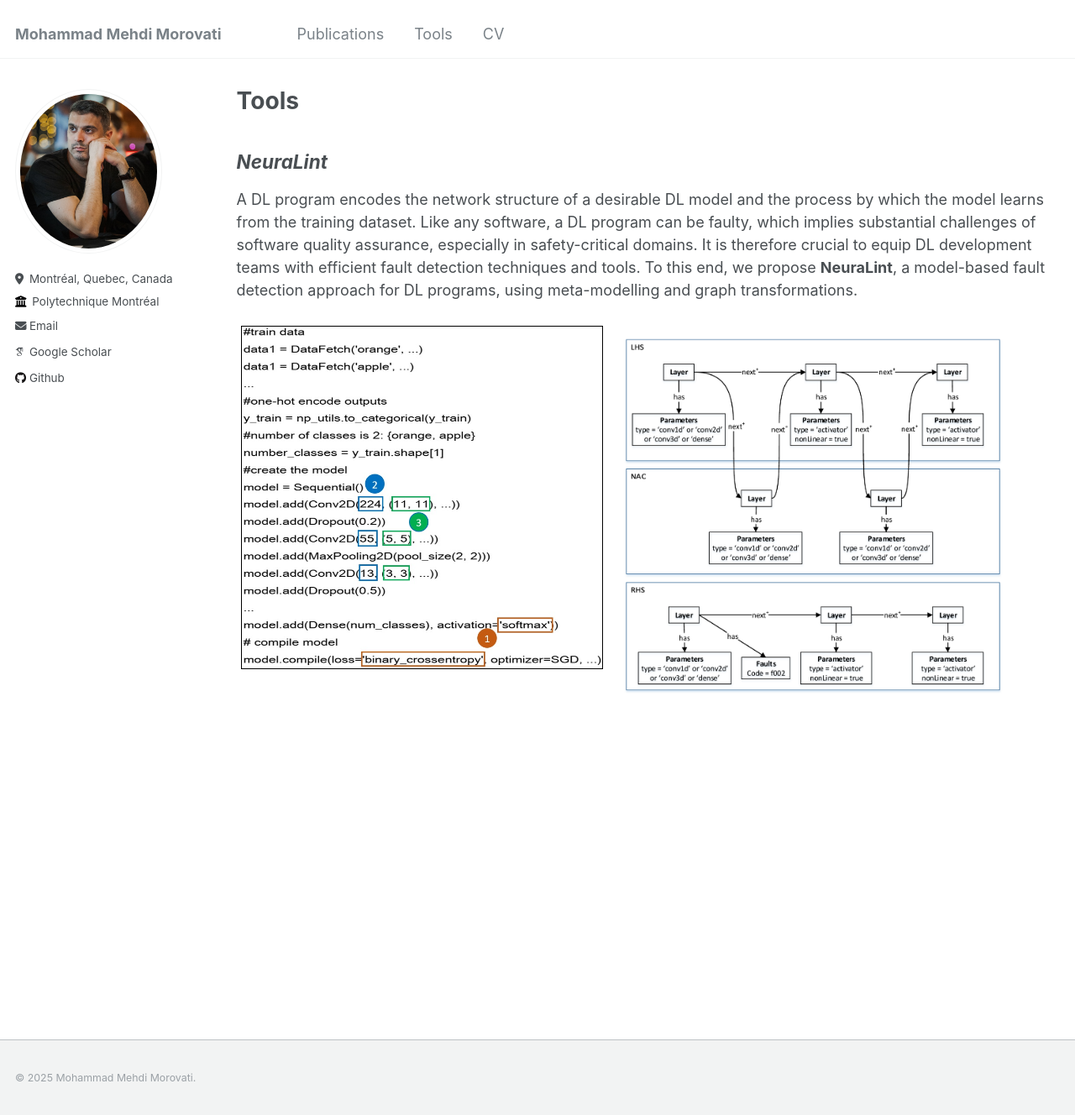
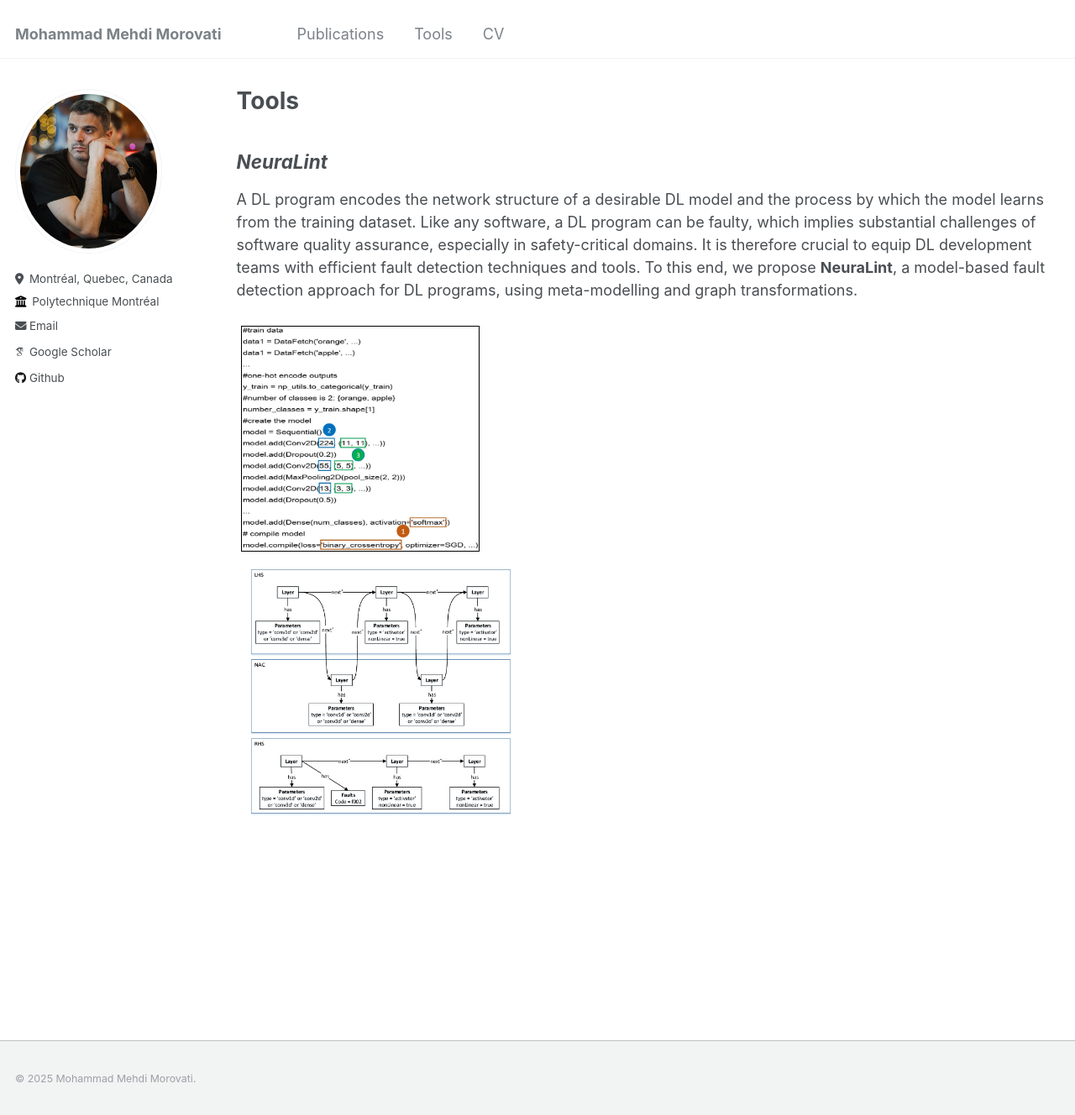
Before and after one commit to mehdi-morovati/mehdi-morovati.github.io, a Jekyll site: the page built from _pages/teaching.html, in a window 1280 px wide and 1330 px high. Shown: the whole window at 84% size. Built offline with Jekyll 4.4.1, drawn with Linux system fonts in a browser that asks for light colours; some web fonts are replaced.

Commit message:
Update teaching.html

```diff
--- a/_pages/teaching.html
+++ b/_pages/teaching.html
@@ -11,10 +11,10 @@ A DL program encodes the network structure of a desirable DL model and the proce
 </p>
 
 <div class="row" >
-  <div class="column" style="float:left;width:45%;padding:5px;">
+  <div class="column" style="float:center;width:30%;padding:5px;">
     <img src="/images/neuralint01.jpg" style="border:1px solid #000000;width:100%">
   </div>
-  <div class="column" style="float:left;width:50%;padding:5px;">
+  <div class="column" style="float:center;width:35%;padding:5px;">
 <!--     <iframe src="/images/neuralint02.pdf" style="width:100%" /> -->
     <img src="/images/neuralint02.png" style="width:100%">
   </div>
```
